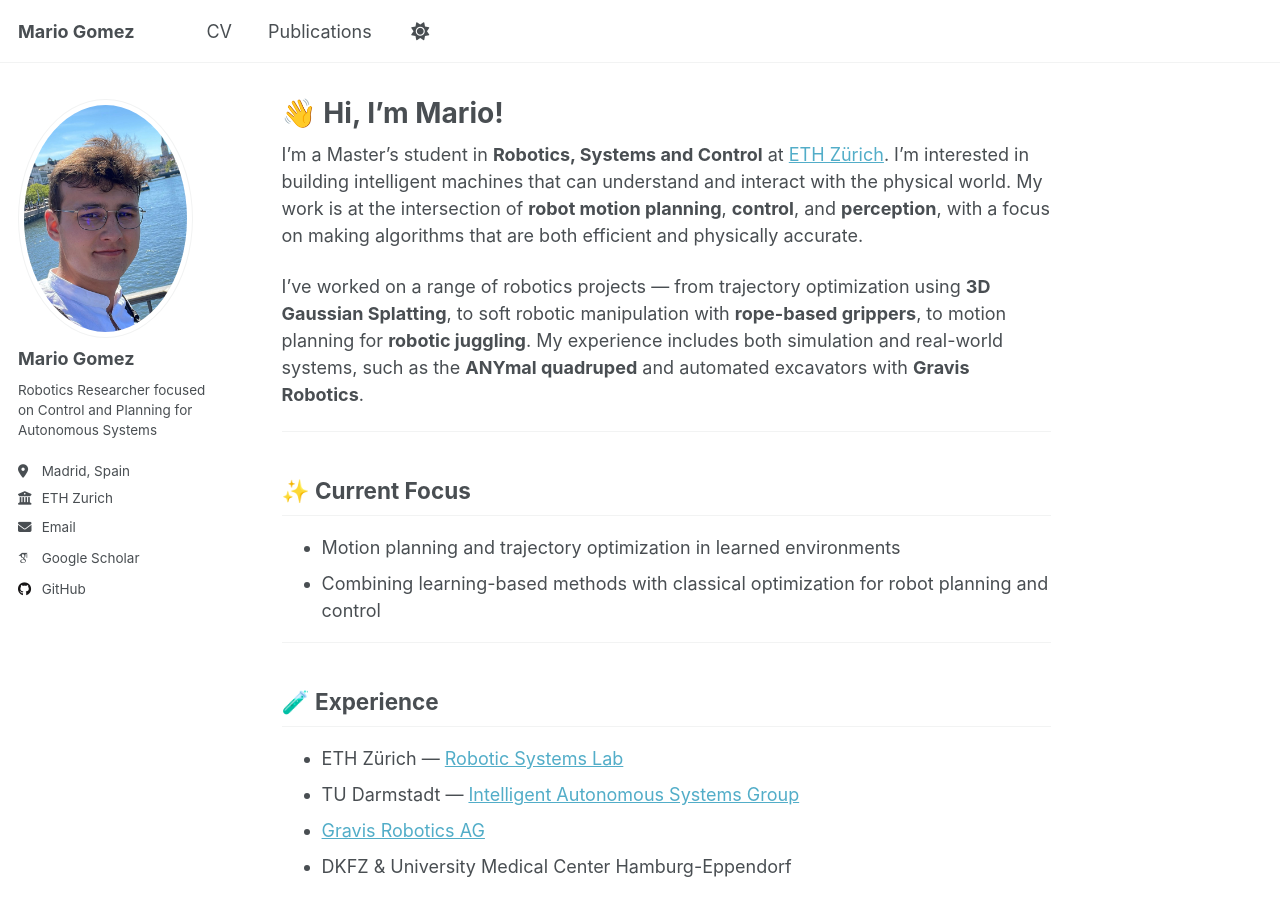
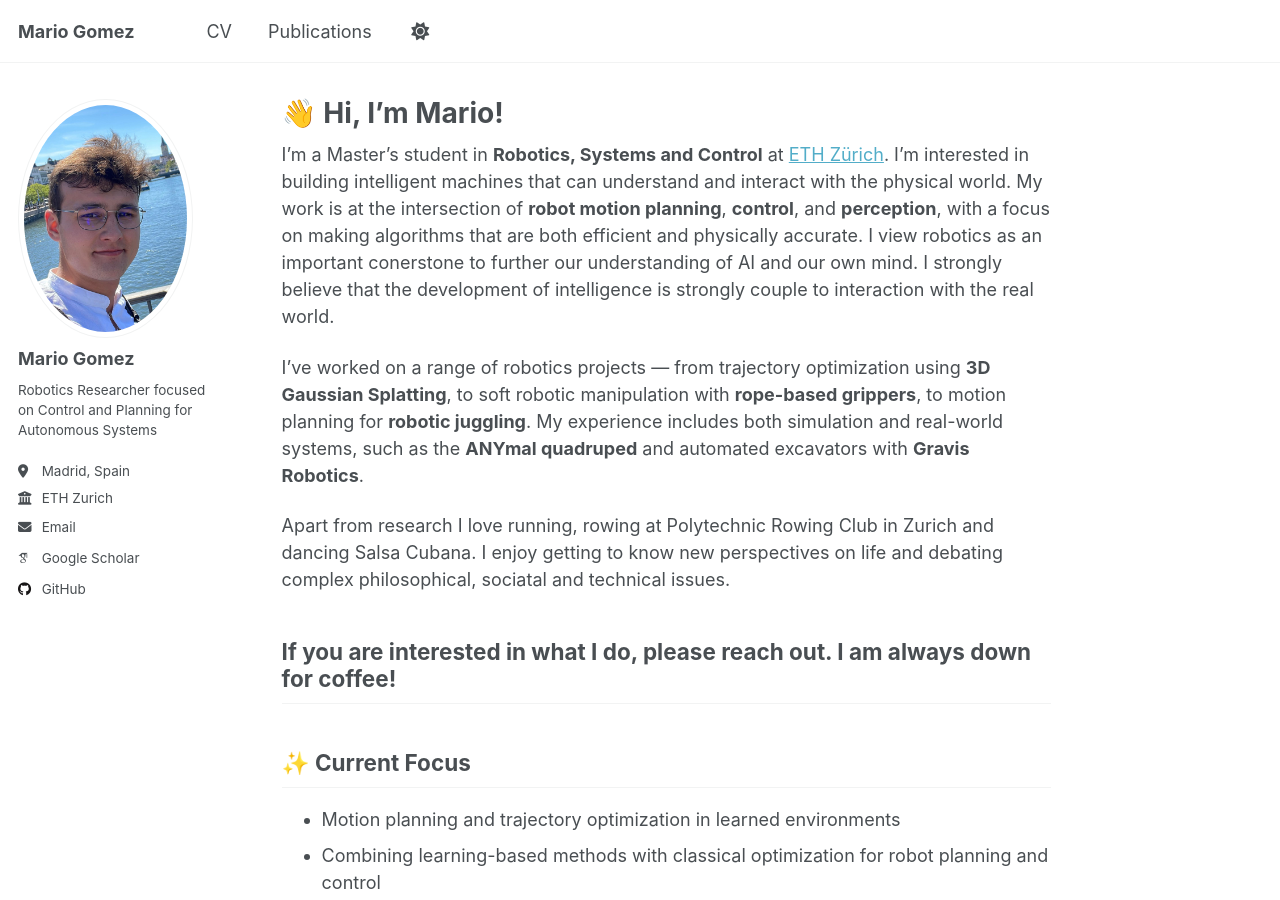
Before and after one commit to mgomezandreu/personal, a Jekyll site: the page built from _pages/about.md, in a window 1280 px wide and 900 px high. Built offline with Jekyll 4.4.1, drawn with Linux system fonts in a browser that asks for light colours; some web fonts are replaced.

Commit message:
Extended about page

```diff
--- a/_pages/about.md
+++ b/_pages/about.md
@@ -7,10 +7,15 @@ redirect_from:
   - /about.html
 ---
 
-I’m a Master’s student in **Robotics, Systems and Control** at [ETH Zürich](https://ethz.ch/en.html). I’m interested in building intelligent machines that can understand and interact with the physical world. My work is at the intersection of **robot motion planning**, **control**, and **perception**, with a focus on making algorithms that are both efficient and physically accurate.
+I’m a Master’s student in **Robotics, Systems and Control** at [ETH Zürich](https://ethz.ch/en.html). I’m interested in building intelligent machines that can understand and interact with the physical world.
+My work is at the intersection of **robot motion planning**, **control**, and **perception**, with a focus on making algorithms that are both efficient and physically accurate.
+I view robotics as an important conerstone to further our understanding of AI and our own mind. I strongly believe that the development of intelligence is strongly couple to interaction with the real world.
 
 I’ve worked on a range of robotics projects — from trajectory optimization using **3D Gaussian Splatting**, to soft robotic manipulation with **rope-based grippers**, to motion planning for **robotic juggling**. My experience includes both simulation and real-world systems, such as the **ANYmal quadruped** and automated excavators with **Gravis Robotics**.
 
+Apart from research I love running, rowing at Polytechnic Rowing Club in Zurich and dancing Salsa Cubana. I enjoy getting to know new perspectives on life and debating complex philosophical, sociatal and technical issues.
+
+If you are interested in what I do, please reach out. I am always down for coffee!
 ---
 
 ## ✨ Current Focus
```
